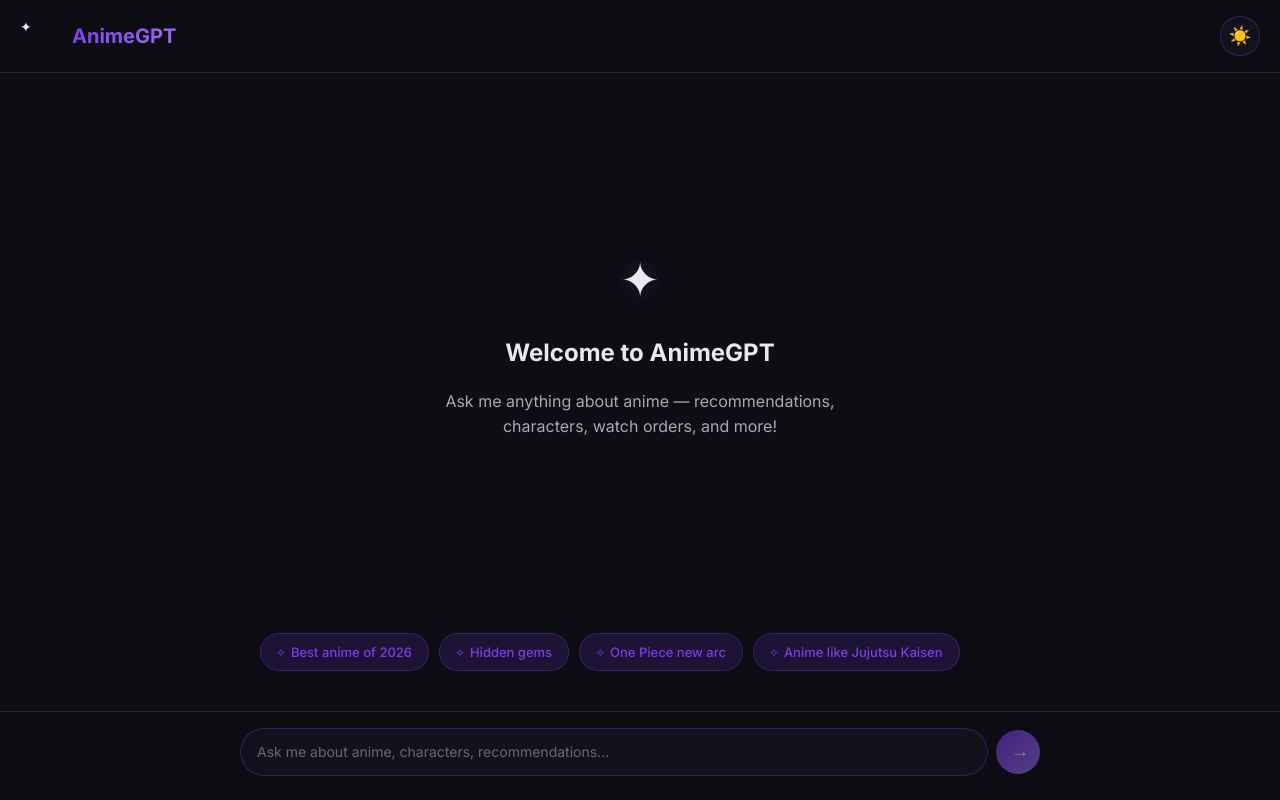
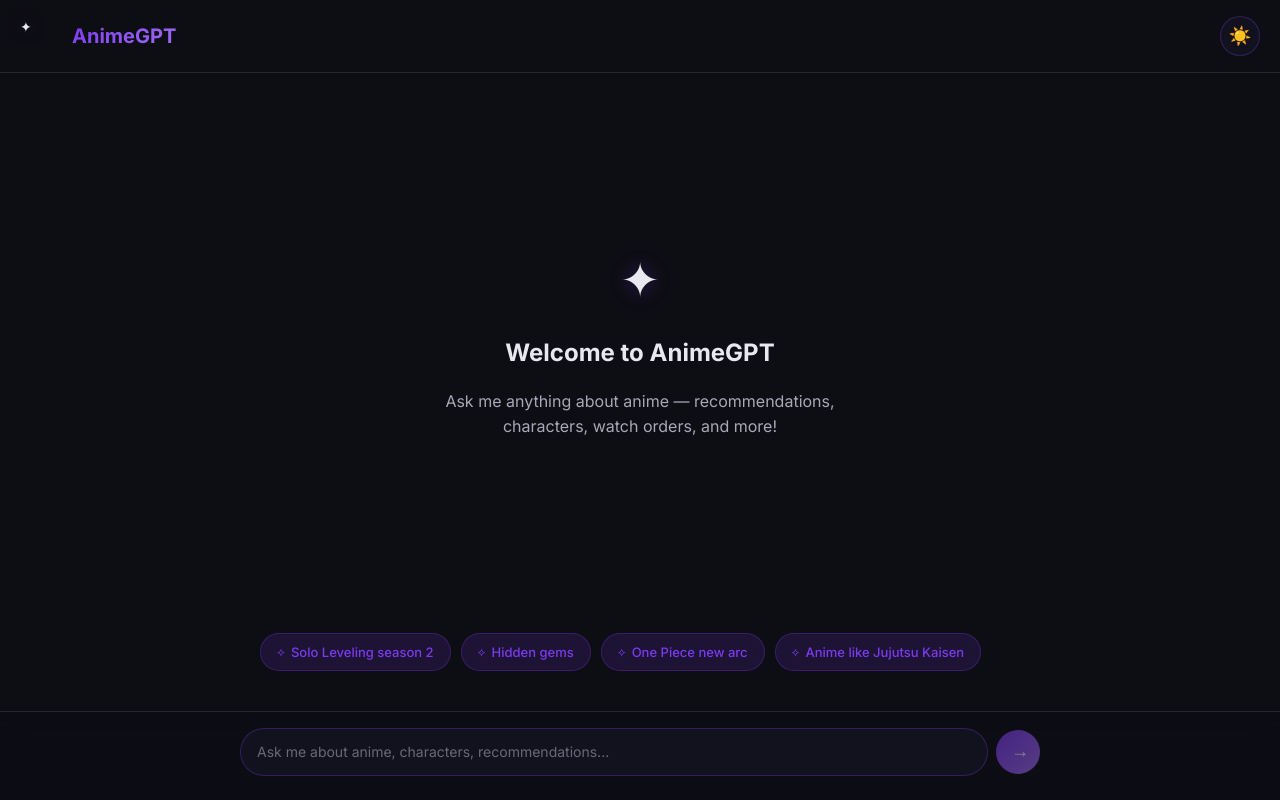
Before and after one commit to montassar-laboudi/animegpt-rag-chatbot, a Next.js app: page / in a window 1280 px wide. Built offline with nearby package versions, Linux system fonts and the light colour scheme.

Commit message:
feat: improve UI, add dark/light mode, update logo, enhance scraping, improve suggestions

```diff
--- a/app/components/PromptSuggestionsRow.tsx
+++ b/app/components/PromptSuggestionsRow.tsx
@@ -8,8 +8,8 @@
 
 const PROMPT_SUGGESTIONS = [
   {
-    title: 'Best anime of 2026',
-    prompt: 'What are the best anime released in 2026?',
+    title: 'Solo Leveling season 2',
+    prompt: 'Tell me about Solo Leveling season 2 and what happens after season 1.',
   },
   {
     title: 'Hidden gems',
```
Also changed, not shown: 1 other file (tests, documents, lock files or other folders).
